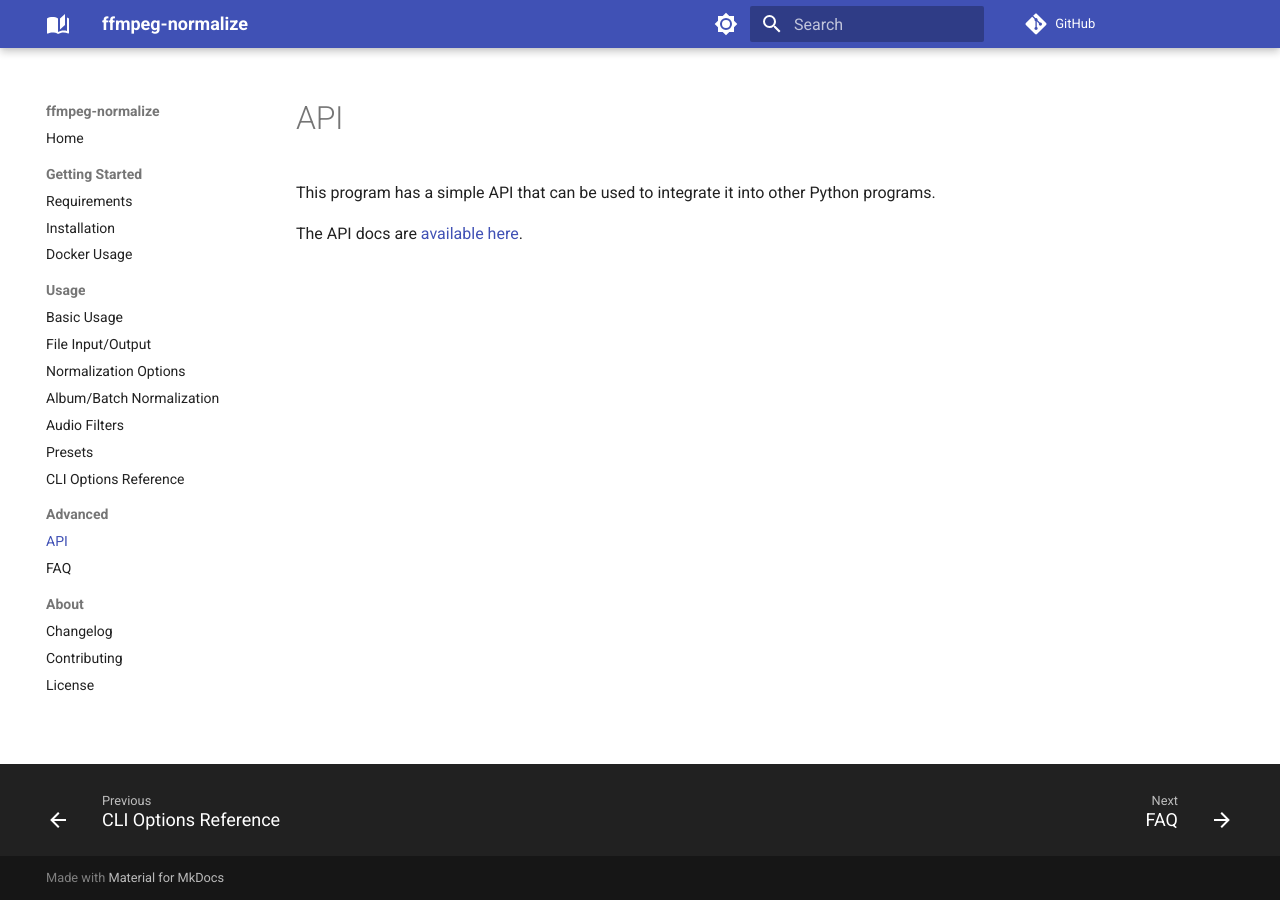
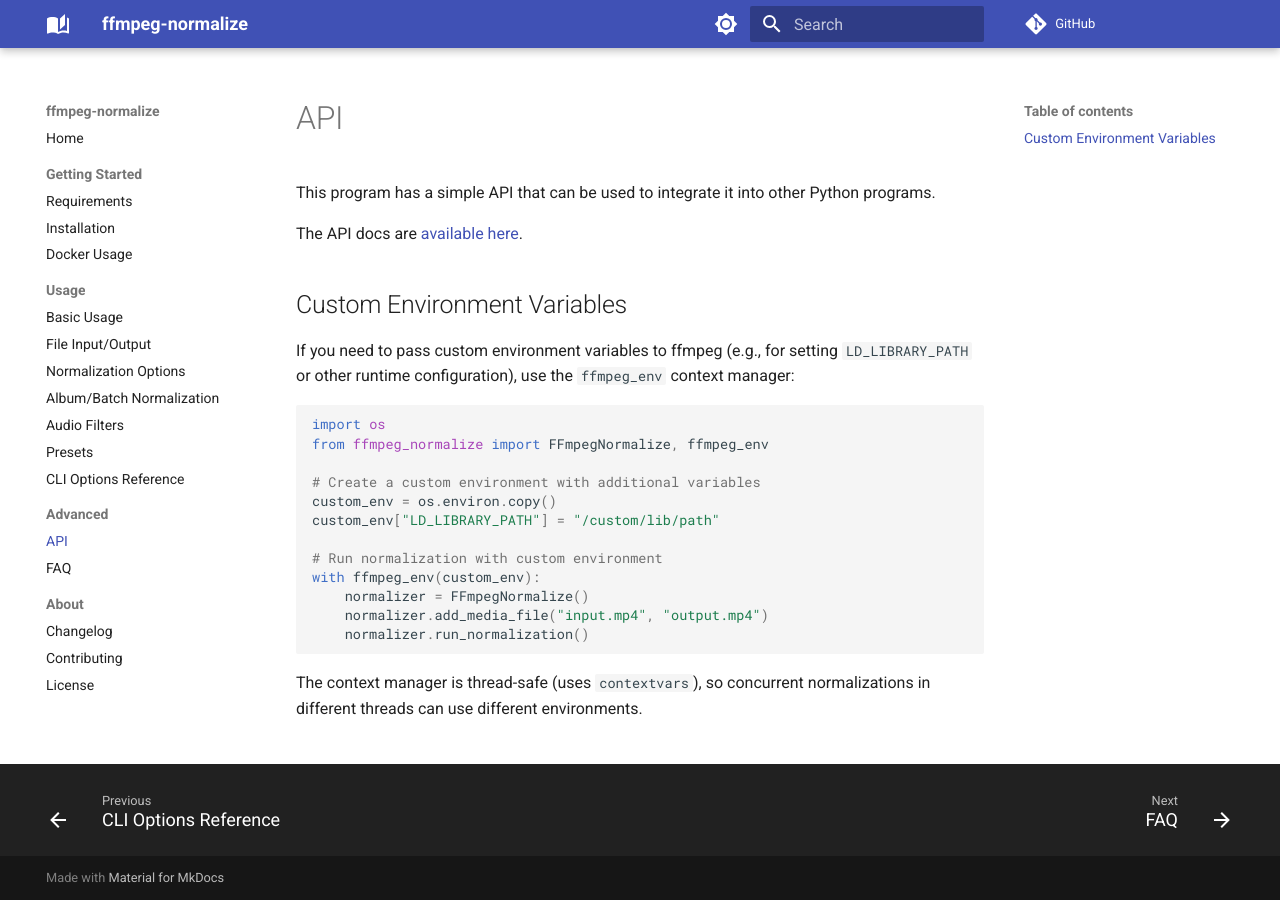
Before and after one commit to slhck/ffmpeg-normalize, an MkDocs documentation site: the page built from docs/advanced/api.md, in a window 1280 px wide. Built offline with MkDocs 1.6.1 and Material for MkDocs 9.7.7, drawn with Linux system fonts in a browser that asks for light colours; comment, search, counter and statistics services are not loaded.

Commit message:
docs: update API examples

````diff
--- a/docs/advanced/api.md
+++ b/docs/advanced/api.md
@@ -3,3 +3,24 @@
 This program has a simple API that can be used to integrate it into other Python programs.
 
 The API docs are [available here](https://htmlpreview.github.io/?https://github.com/slhck/ffmpeg-normalize/blob/master/docs-api/ffmpeg_normalize.html).
+
+## Custom Environment Variables
+
+If you need to pass custom environment variables to ffmpeg (e.g., for setting `LD_LIBRARY_PATH` or other runtime configuration), use the `ffmpeg_env` context manager:
+
+```python
+import os
+from ffmpeg_normalize import FFmpegNormalize, ffmpeg_env
+
+# Create a custom environment with additional variables
+custom_env = os.environ.copy()
+custom_env["LD_LIBRARY_PATH"] = "/custom/lib/path"
+
+# Run normalization with custom environment
+with ffmpeg_env(custom_env):
+    normalizer = FFmpegNormalize()
+    normalizer.add_media_file("input.mp4", "output.mp4")
+    normalizer.run_normalization()
+```
+
+The context manager is thread-safe (uses `contextvars`), so concurrent normalizations in different threads can use different environments.
````
